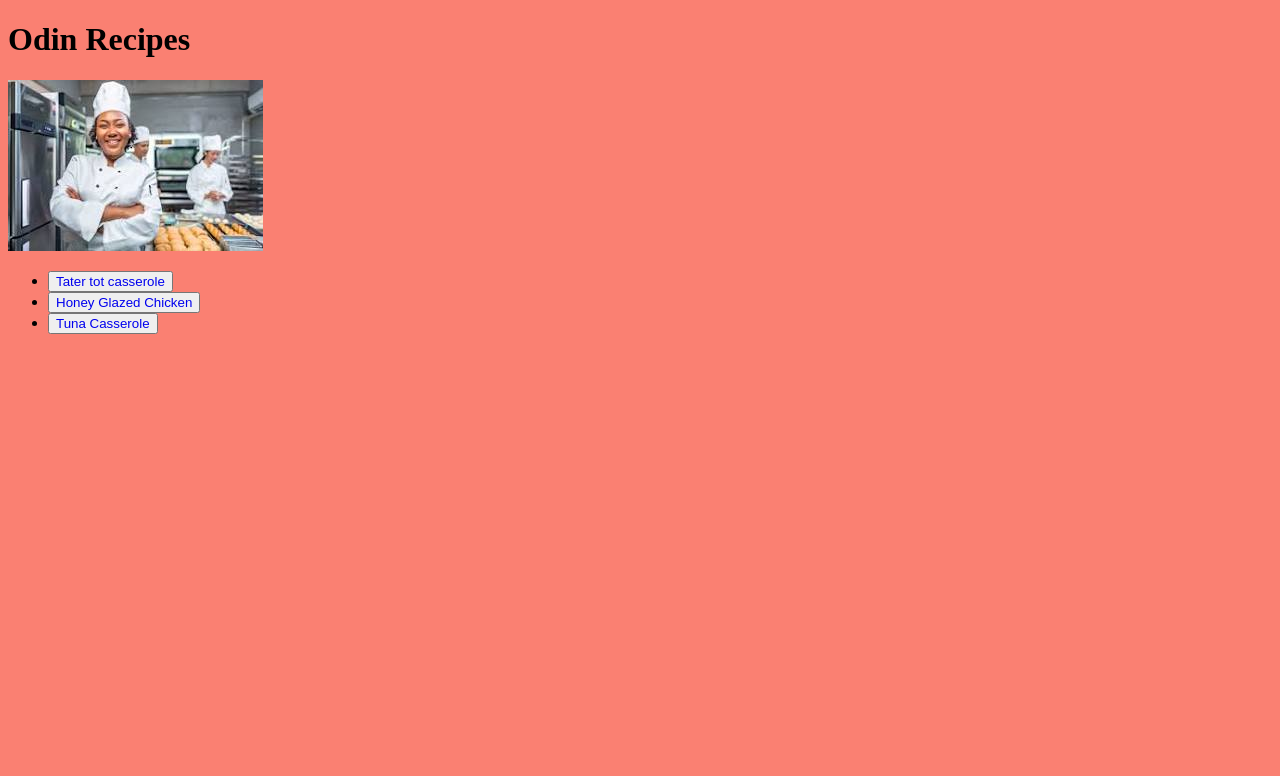
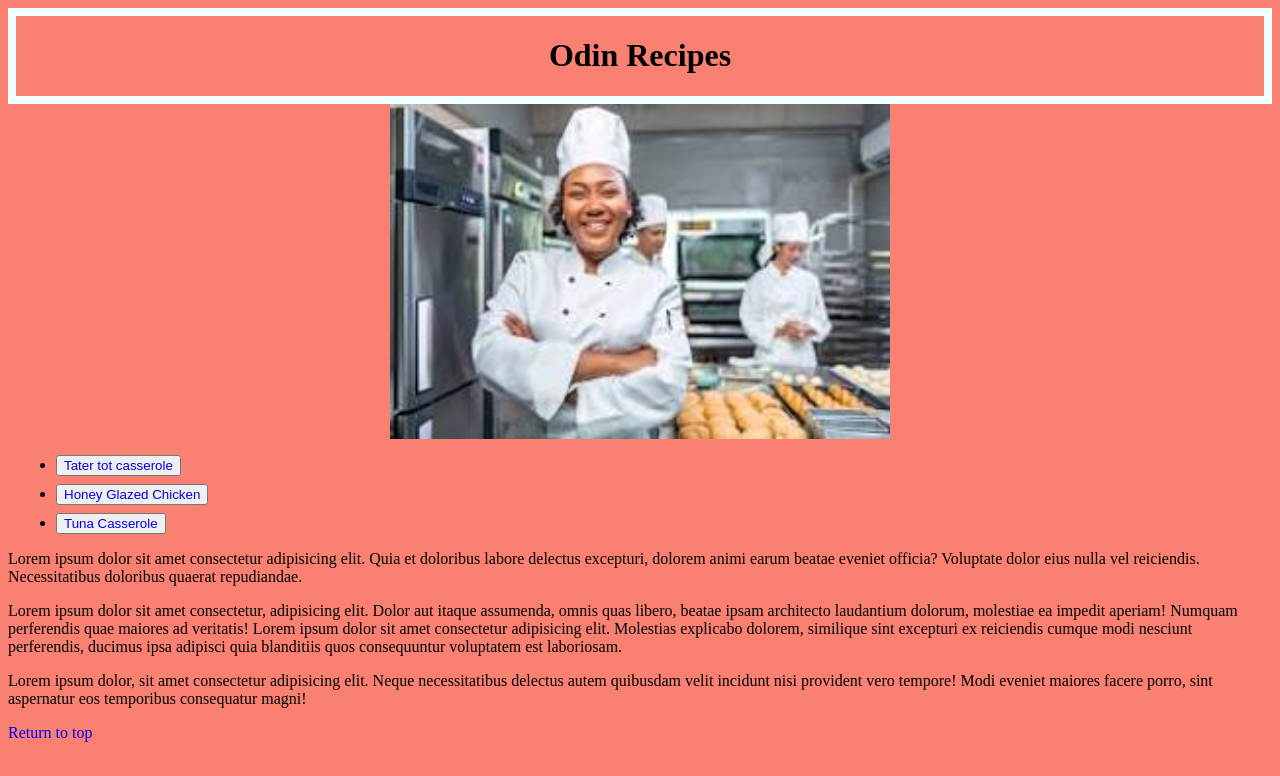
Before and after one commit to uncxmmxn/odin-recipes, a plain HTML site: page index.html in a window 1280 px wide. Drawn offline with Linux system fonts and the light colour scheme.

Commit message:
Edited html files with div's and added styling to homepage and recipe pages

```diff
--- a/index.html
+++ b/index.html
@@ -8,12 +8,18 @@
 
 
     <body>
+        <div class="head">
         <h1>Odin Recipes</h1>
+        </div>
         <img src="./images/chef.jpeg"/>
         <ul>
        <li> <button><a href="recipes/tatertotcasserole.html">Tater tot casserole</a> </li></button>
        <li> <button><a href="recipes/honeyglazedchicken.html">Honey Glazed Chicken</a> </li></button>
        <li> <button><a href="recipes/tunacasserole.html">Tuna Casserole </a></li> </button>
     </ul>
+    <p>Lorem ipsum dolor sit amet consectetur adipisicing elit. Quia et doloribus labore delectus excepturi, dolorem animi earum beatae eveniet officia? Voluptate dolor eius nulla vel reiciendis. Necessitatibus doloribus quaerat repudiandae.</p>
+    <p>Lorem ipsum dolor sit amet consectetur, adipisicing elit. Dolor aut itaque assumenda, omnis quas libero, beatae ipsam architecto laudantium dolorum, molestiae ea impedit aperiam! Numquam perferendis quae maiores ad veritatis! Lorem ipsum dolor sit amet consectetur adipisicing elit. Molestias explicabo dolorem, similique sint excepturi ex reiciendis cumque modi nesciunt perferendis, ducimus ipsa adipisci quia blanditiis quos consequuntur voluptatem est laboriosam.</p>
+    <p>Lorem ipsum dolor, sit amet consectetur adipisicing elit. Neque necessitatibus delectus autem quibusdam velit incidunt nisi provident vero tempore! Modi eveniet maiores facere porro, sint aspernatur eos temporibus consequatur magni!</p>
+    <a href="#top">Return to top</a>
     </body>
 </html>
--- /dev/null
+++ b/recipes/style.css
@@ -0,0 +1,13 @@
+body {
+    background-color: salmon;
+}
+
+.head {
+    border: 8px solid white;
+    text-align: center;
+}
+
+img {
+    display: block;
+    margin: 0px auto;
+}
--- a/style.css
+++ b/style.css
@@ -5,3 +5,19 @@ a {
 body {
     background-color: salmon;
 }
+
+.head {
+    border: 8px solid;
+    border-color: azure;
+    text-align: center;
+}
+
+li {
+    margin: 8px;
+}
+
+img {
+    display: block;
+    margin: 0px auto;
+    width: 500px;
+}
```
Also changed, not shown: recipes/honeyglazedchicken.html (+4 -0 lines), recipes/tatertotcasserole.html (+4 -0 lines), recipes/tunacasserole.html (+4 -0 lines).
